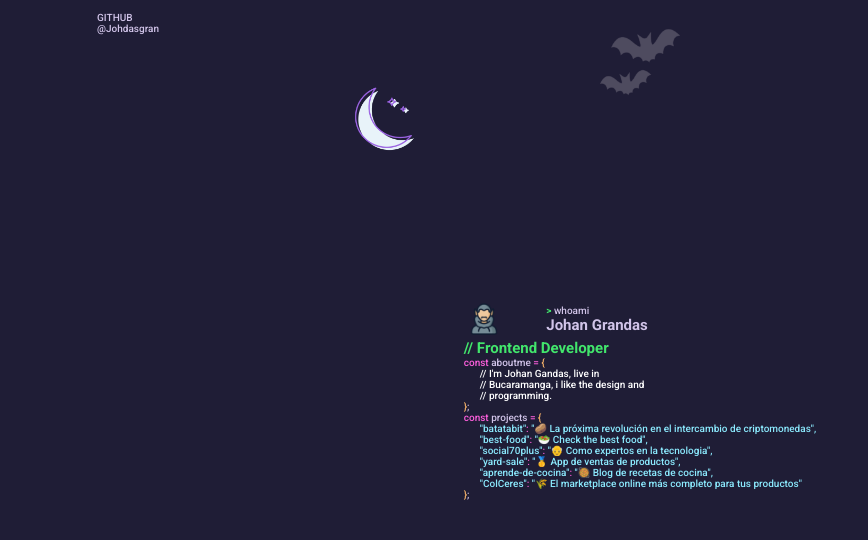
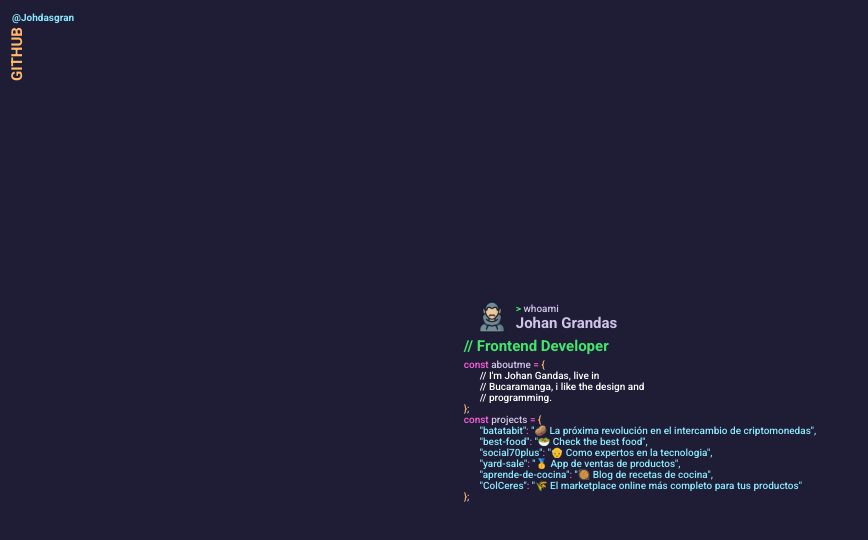
Before and after one commit to johdasgran/portfolio-johdasgran, a plain HTML site: page index.html in a window 1280 px wide. Shown: the whole page, without its empty margins (0-868 px from the left). Drawn offline with Linux system fonts and the light colour scheme.

Commit message:
update design

```diff
--- a/index.html
+++ b/index.html
@@ -22,12 +22,33 @@
     <main class="container">
       <div class="github">
         <p>GITHUB</p>
-        <p>@Johdasgran</p>
+        <p><a target="_blank" href="https://github.com/johdasgran">@Johdasgran</a></p>
       </div>
 
-      <div class="image-moon">
+      <!-- <div class="image-moon">
         <img src="./assets/images/night-01_sm.png" alt="Moon" />
+      </div> -->
+<!--
+      <div class="cuadro">
+        <img src="./assets/images/olla.png" alt="olla de dracula">
       </div>
+
+
+
+      <div class="bat">
+        <img src="./assets/images/murcielago.png" alt="bat">
+      </div> -->
+
+
+
+
+
+
+
+
+
+
+
 
       <section class="aboutme-container">
         <div class="header">
@@ -62,9 +83,6 @@
       </section>
 
 
-      <div class="bat">
-        <img src="./assets/images/murcielago.png" alt="bat">
-      </div>
 
 
     </main>
--- a/style.css
+++ b/style.css
@@ -53,10 +53,29 @@ p {
 }
 
 .github {
-  padding: 12px;
-  align-self: start;
+  place-self: start;
+  padding: 12px 0 0 12px;
   grid-area: 1 / 1 / 2 / 2;
+  font-weight: 700;
 }
+
+.github p:nth-child(1) {
+  position: absolute;
+  top: 0;
+  left: -55px;
+  padding-right: 90px;
+  transform: rotate(270deg);
+  color: var(--orange);
+  font-weight: 700;
+  font-size: 1.5rem;
+}
+
+.github p:nth-child(2) a {
+ text-decoration: none;
+ color: var(--blue);
+  font-weight: 700;
+}
+
 
 .image-moon {
   grid-column: 2 / 3;
@@ -64,25 +83,26 @@ p {
 }
 
 .image-moon img {
-  padding-block-start: 12px;
+  /* padding-block-start: 12px; */
   width: 68px;
   height: auto;
 }
-
-
 
 /*** MAIN ***/
 
 .aboutme-container {
   /* background-color: var(--lilac-dracula); */
-    grid-area: 3 / 2 / 6 / 5 ;
-
+  grid-area: 3 / 2 / 6 / 5;
 }
 
 .header {
   display: grid;
   align-items: center;
-    grid-template-columns: 1fr 4fr;
+  grid-template-columns: 40px 4fr;
+}
+
+.header img {
+  padding-left: 8px;
 }
 
 .name {
@@ -94,12 +114,10 @@ p {
   font-weight: 700;
 }
 
-
-
 .main h2 {
   color: var(--green);
+  padding-bottom: 4px;
 }
-
 
 .tab {
   padding-left: 16px;
@@ -123,9 +141,23 @@ p {
   /* color: var(--orange); */
 }
 
+.bat {
+  grid-area: 2 / 4 / 3 / 5;
+}
 
 .bat img {
   padding-block-start: 12px;
   width: 80px;
   height: auto;
 }
+
+.cuadro {
+  grid-area: 6 / 6 / 9 / 9;
+  place-self: start;
+  opacity: 50%;
+}
+
+.cuadro img {
+ width: 80px;
+ height: auto;
+}
```
Lines whose indentation alone changed are shown as unchanged.
